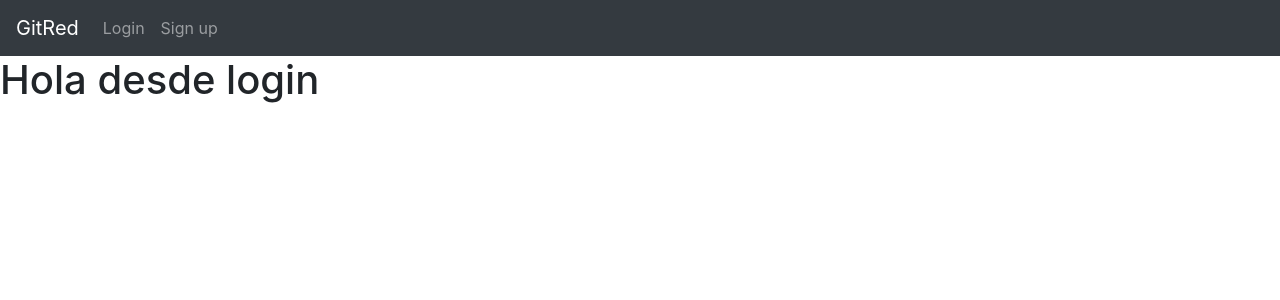
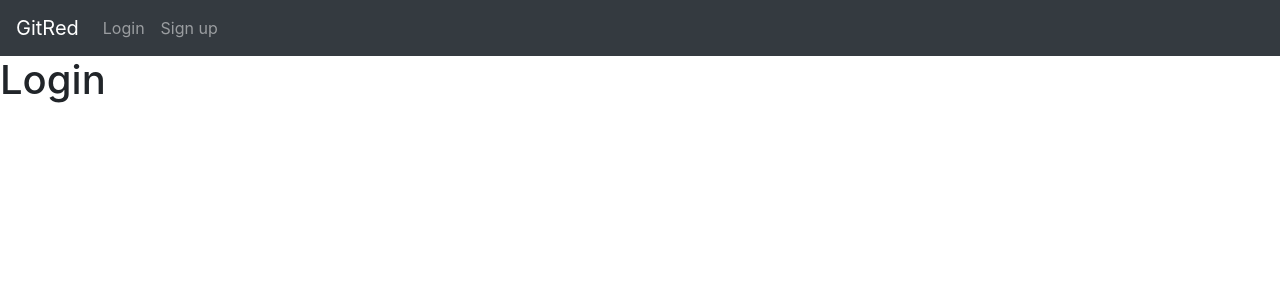
Before and after one commit to Aabraham-Farias/practice-frontend-react, a React (Create React App) app in the folder frontend/: page /login in a window 1280 px wide. Shown: the top 300 px of the page. Built offline with nearby package versions, Linux system fonts and the light colour scheme.

Commit message:
Agregando login

```diff
--- a/frontend/src/views/login.js
+++ b/frontend/src/views/login.js
@@ -1,8 +1,10 @@
 import React from 'react';
+
+
 
 const Login = () => {
     return(
-<h1>Hola desde login</h1>
+<h1>Login</h1>
     );
 };
 
```
